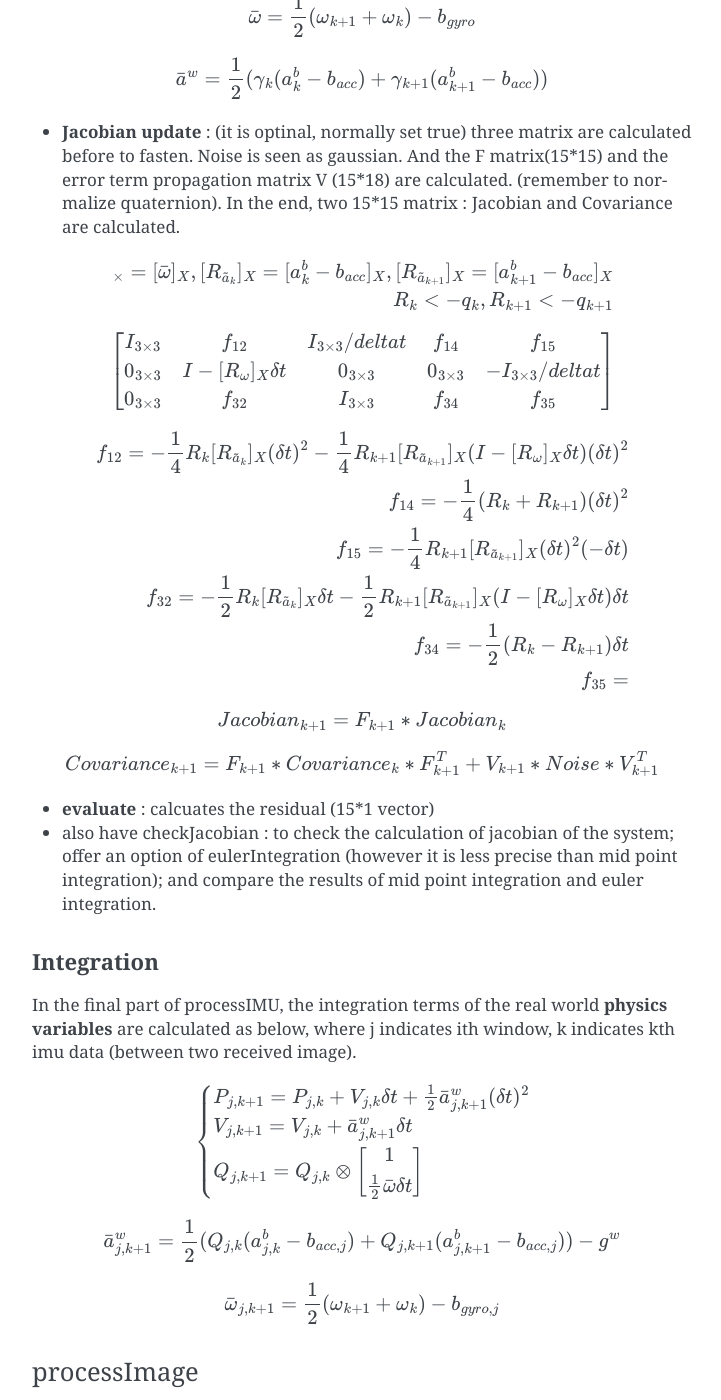
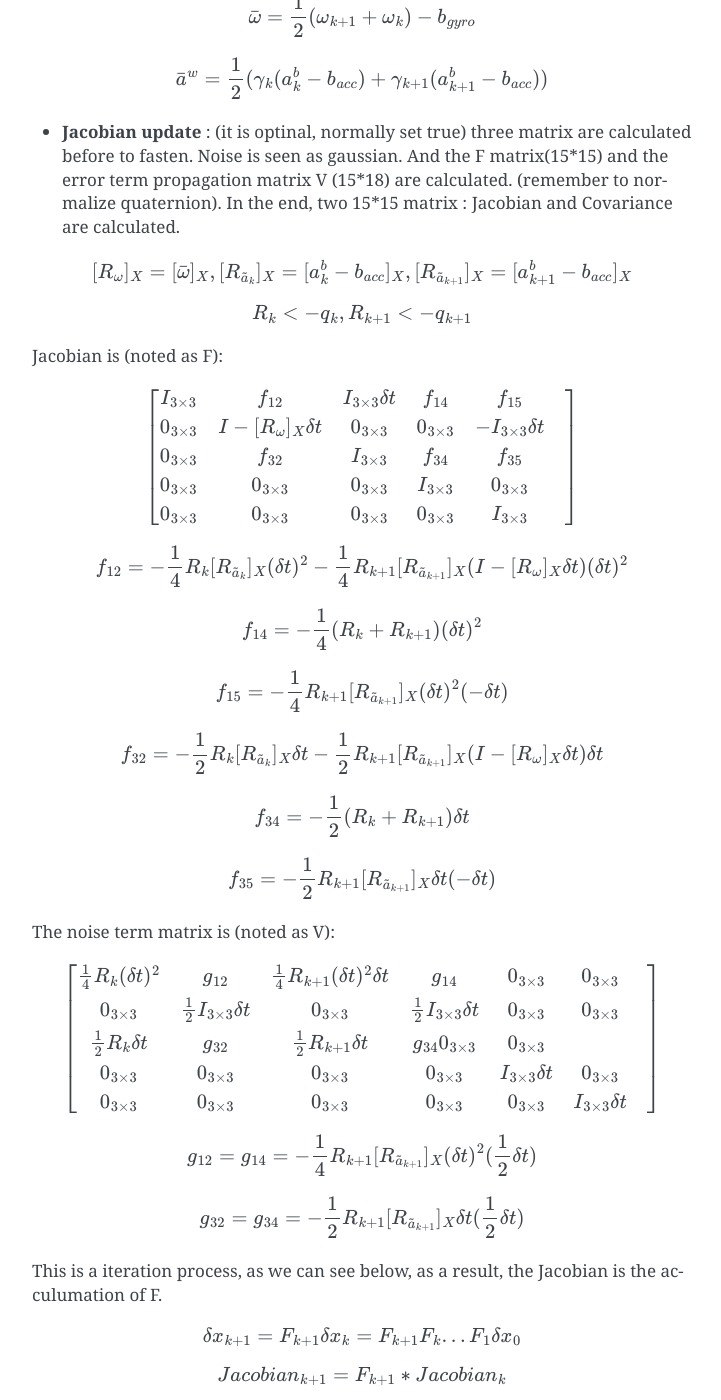
Before and after one commit to gggliuye/VIO, a Sphinx documentation site: the page built from docs/deepblue/LM.rst, in a window 1280 px wide and 1400 px high, scrolled down 2988 px. Shown: the whole window, without its empty margins (388-1109 px from the left). Built offline with Sphinx 7.4.7, drawn with Linux system fonts in a browser that asks for light colours.

Commit message:
Update LM.rst

```diff
--- a/docs/deepblue/LM.rst
+++ b/docs/deepblue/LM.rst
@@ -118,32 +118,63 @@ A **IntegrationBase** class is made for pre-intergration management and calculat
 * **Jacobian update** : (it is optinal, normally set true) three matrix are calculated before to fasten. Noise is seen as gaussian. And the F matrix(15*15) and the error term propagation matrix V (15*18) are calculated. (remember to normalize quaternion). In the end, two 15*15 matrix : Jacobian and Covariance are calculated.
 
 .. math::
-    [R_{\omega}]_{\times} = [ \bar{\omega} ]_{X} ,
+    [R_{\omega}]_{X} = [ \bar{\omega} ]_{X} ,
     [R_{\tilde{a}_{k}}]_{X} = [a_{k}^{b} - b_{acc}]_{X},
     [R_{\tilde{a}_{k+1}}]_{X} = [a_{k+1}^{b} - b_{acc}]_{X}
 
+.. math::
     R_{k} <- q_{k} , R_{k+1} <- q_{k+1}
+
+Jacobian is (noted as F):
 
 .. math::
     \begin{bmatrix}
-    I_{3 \times 3} & f_{12} & I_{3 \times 3} /delta t  & f_{14} & f_{15} \\
-    0_{3 \times 3} & I -[R_{\omega}]_{X} \delta t & 0_{3 \times 3} & 0_{3 \times 3} & -I_{3 \times 3} /delta t \\
+    I_{3 \times 3} & f_{12} & I_{3 \times 3} \delta t  & f_{14} & f_{15} \\
+    0_{3 \times 3} & I -[R_{\omega}]_{X} \delta t & 0_{3 \times 3} & 0_{3 \times 3} & -I_{3 \times 3} \delta t \\
     0_{3 \times 3} & f_{32} & I_{3 \times 3} & f_{34} & f_{35} \\
+    0_{3 \times 3} & 0_{3 \times 3} & 0_{3 \times 3} & I_{3 \times 3} & 0_{3 \times 3} & \\
+    0_{3 \times 3} & 0_{3 \times 3} & 0_{3 \times 3} & 0_{3 \times 3} & I_{3 \times 3}
     \end{bmatrix}
 
 .. math::
     f_{12} = - \frac{1}{4} R_{k} [R_{\tilde{a}_{k}}]_{X} (\delta t)^{2} - \frac{1}{4} R_{k+1} [R_{\tilde{a}_{k+1}}]_{X} (I - [R_{\omega}]_{X} \delta t) (\delta t)^{2}
 
+.. math::
     f_{14} = - \frac{1}{4} ( R_{k} + R_{k+1} ) (\delta t)^{2}
 
+.. math::
     f_{15} = - \frac{1}{4} R_{k+1} [R_{\tilde{a}_{k+1}}]_{X}  (\delta t)^{2} (- \delta t)
 
+.. math::
     f_{32} = - \frac{1}{2} R_{k} [R_{\tilde{a}_{k}}]_{X} \delta t - \frac{1}{2} R_{k+1} [R_{\tilde{a}_{k+1}}]_{X} (I - [R_{\omega}]_{X} \delta t) \delta t
 
-    f_{34} = - \frac{1}{2}( R_{k} - R_{k+1} )\delta t
+.. math::
+    f_{34} = - \frac{1}{2}( R_{k} + R_{k+1} )\delta t
 
-    f_{35} =
+.. math::
+    f_{35} = - \frac{1}{2} R_{k+1} [R_{\tilde{a}_{k+1}}]_{X} \delta t (-\delta t)
 
+The noise term matrix is (noted as V):
+
+.. math::
+    \begin{bmatrix}
+    \frac{1}{4} R_{k}  (\delta t)^{2} & g_{12} & \frac{1}{4} R_{k+1}  (\delta t)^{2} \delta t & g_{14} & 0_{3 \times 3} & 0_{3 \times 3} \\
+    0_{3 \times 3} & \frac{1}{2} I_{3 \times 3} \delta t & 0_{3 \times 3} & \frac{1}{2} I_{3 \times 3} \delta t & 0_{3 \times 3} & 0_{3 \times 3} \\
+    \frac{1}{2} R_{k} \delta t & g_{32} & \frac{1}{2} R_{k+1} \delta t & g_{34} 0_{3 \times 3} & 0_{3 \times 3} \\
+    0_{3 \times 3} & 0_{3 \times 3} & 0_{3 \times 3} & 0_{3 \times 3} & I_{3 \times 3} \delta t & 0_{3 \times 3} & \\
+    0_{3 \times 3} & 0_{3 \times 3} & 0_{3 \times 3} & 0_{3 \times 3} & 0_{3 \times 3} & I_{3 \times 3} \delta t
+    \end{bmatrix}
+
+.. math::
+    g_{12} = g_{14} = - \frac{1}{4} R_{k+1} [R_{\tilde{a}_{k+1}}]_{X} (\delta t)^{2} (\frac{1}{2} \delta t)
+
+.. math::
+    g_{32} = g_{34} = - \frac{1}{2} R_{k+1} [R_{\tilde{a}_{k+1}}]_{X} \delta t (\frac{1}{2} \delta t)
+
+This is a iteration process, as we can see below, as a result, the Jacobian is the acculumation of F.
+
+.. math::
+    \delta x_{k+1} = F_{k+1} \delta x_{k} = F_{k+1} F_{k} ... F_{1} \delta x_{0}
 
 .. math::
     Jacobian_{k+1} = F_{k+1} * Jacobian_{k}
```
